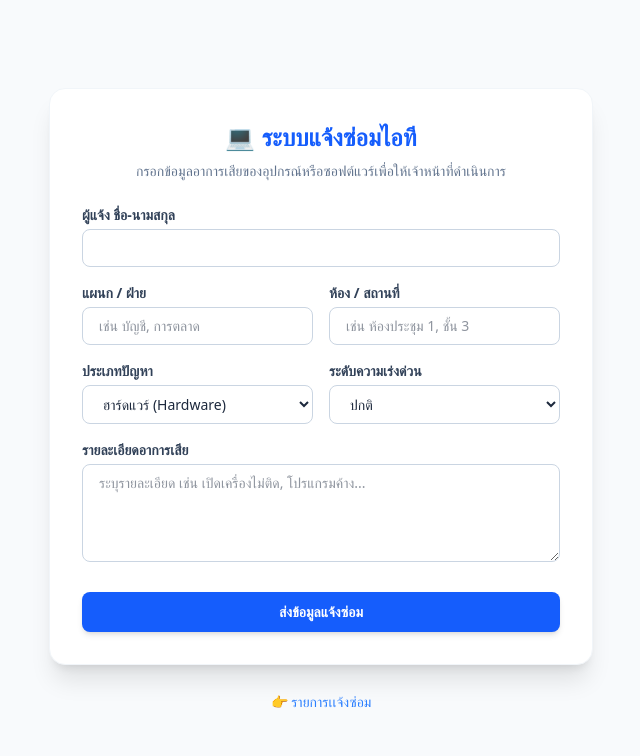
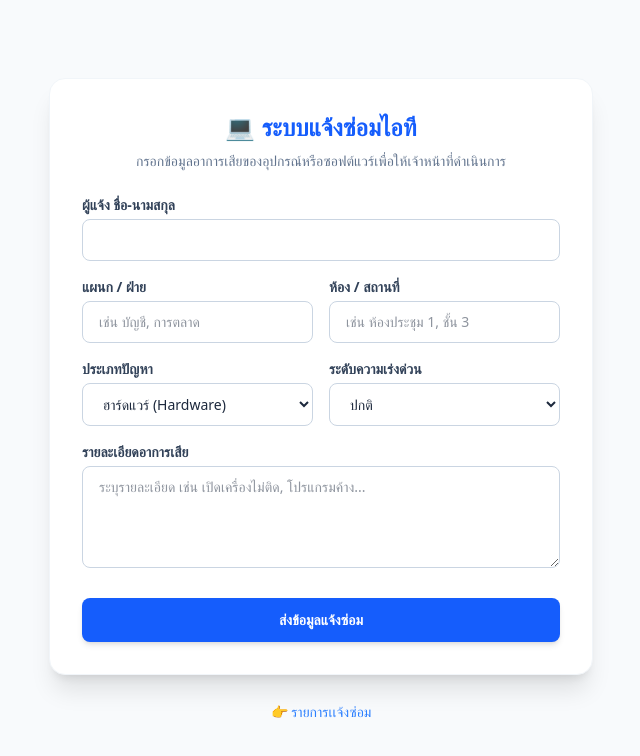
Before and after one commit to mediatcc-stack/repair-system, a website: page public/index.html in a window 1280 px wide. Shown: the whole page, without its empty margins (319-959 px from the left). Drawn offline with nearby package versions, Linux system fonts and the light colour scheme.

Commit message:
update dynamic ui

```diff
--- a/public/index.html
+++ b/public/index.html
@@ -6,10 +6,10 @@
     <title>ระบบแจ้งซ่อมอุปกรณ์คอมพิวเตอร์</title>
     <script src="https://cdn.jsdelivr.net/npm/@tailwindcss/browser@4"></script>
 </head>
-<body class="bg-slate-50 text-slate-800 min-h-screen py-10 flex flex-col items-center justify-center">
+<body class="bg-slate-50 text-slate-800 min-h-screen py-6 md:py-10 flex flex-col items-center justify-center">
 
-    <div class="w-full max-w-xl px-4">
-        <div class="bg-white rounded-2xl shadow-xl p-8 border border-slate-100 w-full">
+    <div class="w-full max-w-xl px-4 mx-auto">
+        <div class="bg-white rounded-2xl shadow-xl p-6 md:p-8 border border-slate-100 w-full">
             <div class="text-center mb-6">
                 <h1 class="text-2xl font-bold text-blue-600 mb-2">💻 ระบบแจ้งซ่อมไอที</h1>
                 <p class="text-sm text-slate-500">กรอกข้อมูลอาการเสียของอุปกรณ์หรือซอฟต์แวร์เพื่อให้เจ้าหน้าที่ดำเนินการ</p>
@@ -18,24 +18,24 @@
             <form id="repairForm" class="space-y-4">
                 <div>
                     <label class="block text-sm font-semibold mb-1 text-slate-700">ผู้แจ้ง ชื่อ-นามสกุล</label>
-                    <input type="text" id="requester_name" required class="w-full px-4 py-2 border border-slate-300 rounded-lg focus:outline-none focus:ring-2 focus:ring-blue-500 text-sm">
+                    <input type="text" id="requester_name" required class="w-full px-4 py-2.5 border border-slate-300 rounded-lg focus:outline-none focus:ring-2 focus:ring-blue-500 text-base md:text-sm">
                 </div>
 
-                <div class="grid grid-cols-2 gap-4">
+                <div class="grid grid-cols-1 md:grid-cols-2 gap-4">
                     <div>
                         <label class="block text-sm font-semibold mb-1 text-slate-700">แผนก / ฝ่าย</label>
-                        <input type="text" id="department" required class="w-full px-4 py-2 border border-slate-300 rounded-lg focus:outline-none focus:ring-2 focus:ring-blue-500 text-sm" placeholder="เช่น บัญชี, การตลาด">
+                        <input type="text" id="department" required class="w-full px-4 py-2.5 border border-slate-300 rounded-lg focus:outline-none focus:ring-2 focus:ring-blue-500 text-base md:text-sm" placeholder="เช่น บัญชี, การตลาด">
                     </div>
                     <div>
                         <label class="block text-sm font-semibold mb-1 text-slate-700">ห้อง / สถานที่</label>
-                        <input type="text" id="room_name" required class="w-full px-4 py-2 border border-slate-300 rounded-lg focus:outline-none focus:ring-2 focus:ring-blue-500 text-sm" placeholder="เช่น ห้องประชุม 1, ชั้น 3">
+                        <input type="text" id="room_name" required class="w-full px-4 py-2.5 border border-slate-300 rounded-lg focus:outline-none focus:ring-2 focus:ring-blue-500 text-base md:text-sm" placeholder="เช่น ห้องประชุม 1, ชั้น 3">
                     </div>
                 </div>
 
-                <div class="grid grid-cols-2 gap-4">
+                <div class="grid grid-cols-1 md:grid-cols-2 gap-4">
                     <div>
                         <label class="block text-sm font-semibold mb-1 text-slate-700">ประเภทปัญหา</label>
-                        <select id="problem_type" class="w-full px-4 py-2 border border-slate-300 rounded-lg focus:outline-none focus:ring-2 focus:ring-blue-500 text-sm bg-white">
+                        <select id="problem_type" class="w-full px-4 py-2.5 border border-slate-300 rounded-lg focus:outline-none focus:ring-2 focus:ring-blue-500 text-base md:text-sm bg-white">
                             <option value="ฮาร์ดแวร์ (Hardware)">ฮาร์ดแวร์ (Hardware)</option>
                             <option value="ซอฟต์แวร์ (Software)">ซอฟต์แวร์ (Software)</option>
                             <option value="เครือข่าย (Network)">เครือข่าย (Network)</option>
@@ -43,7 +43,7 @@
                     </div>
                     <div>
                         <label class="block text-sm font-semibold mb-1 text-slate-700">ระดับความเร่งด่วน</label>
-                        <select id="priority" class="w-full px-4 py-2 border border-slate-300 rounded-lg focus:outline-none focus:ring-2 focus:ring-blue-500 text-sm bg-white">
+                        <select id="priority" class="w-full px-4 py-2.5 border border-slate-300 rounded-lg focus:outline-none focus:ring-2 focus:ring-blue-500 text-base md:text-sm bg-white">
                             <option value="ปกติ">ปกติ</option>
                             <option value="ด่วน">ด่วน</option>
                             <option value="ด่วนที่สุด">ด่วนที่สุด 🔥</option>
@@ -53,10 +53,10 @@
 
                 <div>
                     <label class="block text-sm font-semibold mb-1 text-slate-700">รายละเอียดอาการเสีย</label>
-                    <textarea id="description" rows="4" required class="w-full px-4 py-2 border border-slate-300 rounded-lg focus:outline-none focus:ring-2 focus:ring-blue-500 text-sm" placeholder="ระบุรายละเอียด เช่น เปิดเครื่องไม่ติด, โปรแกรมค้าง..."></textarea>
+                    <textarea id="description" rows="4" required class="w-full px-4 py-2.5 border border-slate-300 rounded-lg focus:outline-none focus:ring-2 focus:ring-blue-500 text-base md:text-sm" placeholder="ระบุรายละเอียด เช่น เปิดเครื่องไม่ติด, โปรแกรมค้าง..."></textarea>
                 </div>
 
-                <button type="submit" class="w-full bg-blue-600 hover:bg-blue-700 text-white font-semibold py-2.5 px-4 rounded-lg transition text-sm cursor-pointer shadow-md mt-2">
+                <button type="submit" class="w-full bg-blue-600 hover:bg-blue-700 text-white font-semibold py-3 px-4 rounded-lg transition text-base md:text-sm cursor-pointer shadow-md mt-2">
                     ส่งข้อมูลแจ้งซ่อม
                 </button>
             </form>
@@ -99,14 +99,6 @@
                 alert('ไม่สามารถติดต่อเซิร์ฟเวอร์ได้');
             }
         });
-const data = {
-    requester_name: document.getElementById('requester_name').value,
-    department: document.getElementById('department').value,
-    room_name: document.getElementById('room_name').value, // ✨ ดึงค่าชื่อห้อง
-    problem_type: document.getElementById('problem_type').value,
-    priority: document.getElementById('priority').value,
-    description: document.getElementById('description').value
-};
     </script>
 </body>
 </html>
```
Also changed, not shown: public/admin.html (+1 -0 lines), public/dashboard.html (+1 -0 lines).
